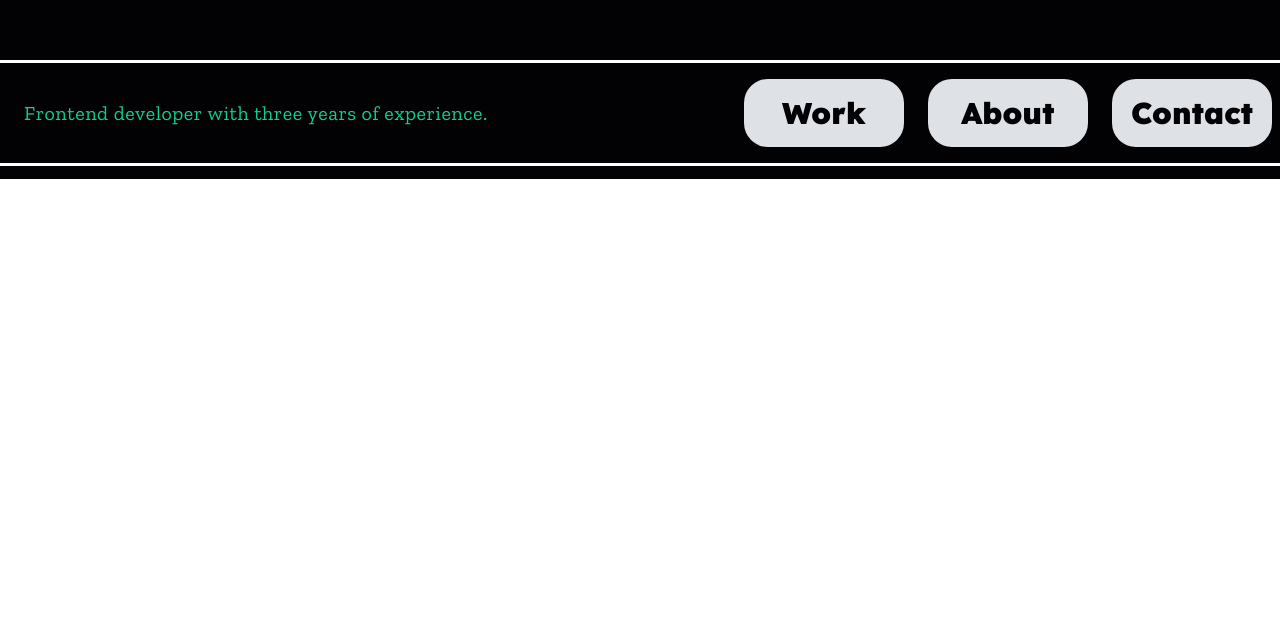
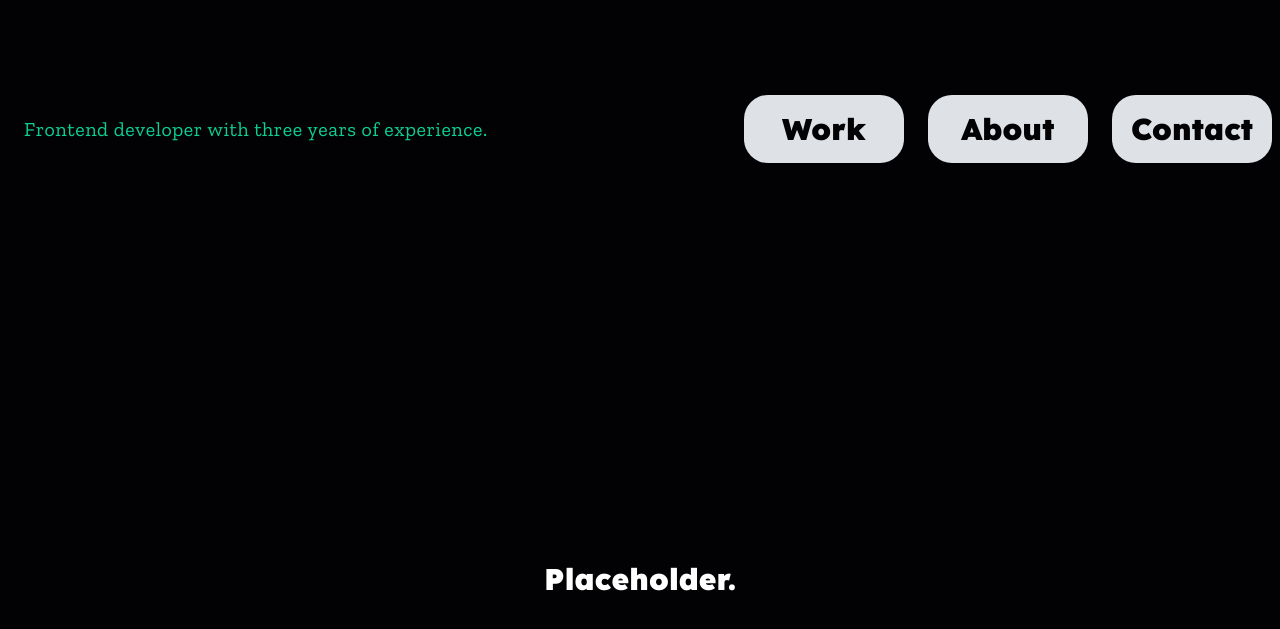
Before and after one commit to GSometimes/portfolio-redesign-again, a React (Vite) app: page / in a window 1280 px wide. Shown: the part 621-1250 px from the top of the page. Before the commit the page ends 800 px from the top, so only its background shows below. Built offline with nearby package versions, Linux system fonts and the light colour scheme.

Commit message:
testing button layout change

```diff
--- a/src/App.tsx
+++ b/src/App.tsx
@@ -2,8 +2,11 @@ import Hero from './pages/Hero';
 
 function App() {
   return (
-    <div className='min-h-dvh w-full bg-black font-sans cursor-potato'>
+    <div className='min-h-dvh w-full bg-black font-sans cursor-potato overscroll-none'>
       <Hero />
+      <div className='h-screen w-full flex items-center justify-center font-black text-3xl text-white'>
+        <h1>Placeholder.</h1>
+      </div>
     </div>
   );
 }
--- a/src/components/nav/Nav.tsx
+++ b/src/components/nav/Nav.tsx
@@ -4,7 +4,6 @@ import { useMediaQuery } from '../../utils/useMediaQuery';
 const Nav = () => {
   const matches = useMediaQuery('(min-width: 1536px)');
   const oneLiner = 'Frontend developer with three years of experience.';
-  console.log(oneLiner.split(' '));
 
   const sentence = {
     hidden: { opacity: 0 },
@@ -98,7 +97,7 @@ const Nav = () => {
 
       {/* Below 1536px styling */}
       {!matches && (
-        <nav className='flex flex-col lg:flex-row item-center justify-center w-full gap-4 sm:gap-6 px-2 py-4 mb-4 outline outline-white'>
+        <nav className='flex flex-col lg:flex-row item-center justify-center w-full gap-4 sm:gap-6 px-2 py-4 mb-4 sm:mb-0'>
           <motion.div
             variants={sentence}
             initial='hidden'
@@ -114,7 +113,7 @@ const Nav = () => {
           </motion.div>
 
           <motion.ul
-            className='w-full gap-2 sm:gap-4 lg:gap-6 flex flex-col sm:flex-row items-center justify-end'
+            className='w-full gap-2 sm:gap-4 lg:gap-6 flex flex-row items-center justify-end'
             variants={containerVariants}
             initial='hidden'
             animate='visible'
--- a/src/index.css
+++ b/src/index.css
@@ -6,3 +6,12 @@
   background-color: #dee2e6;
   color: #033525;
 }
+
+/* hides scrollbar because ew */
+::-webkit-scrollbar {
+  display: none;
+}
+
+html {
+  scroll-behavior: smooth;
+}
```
